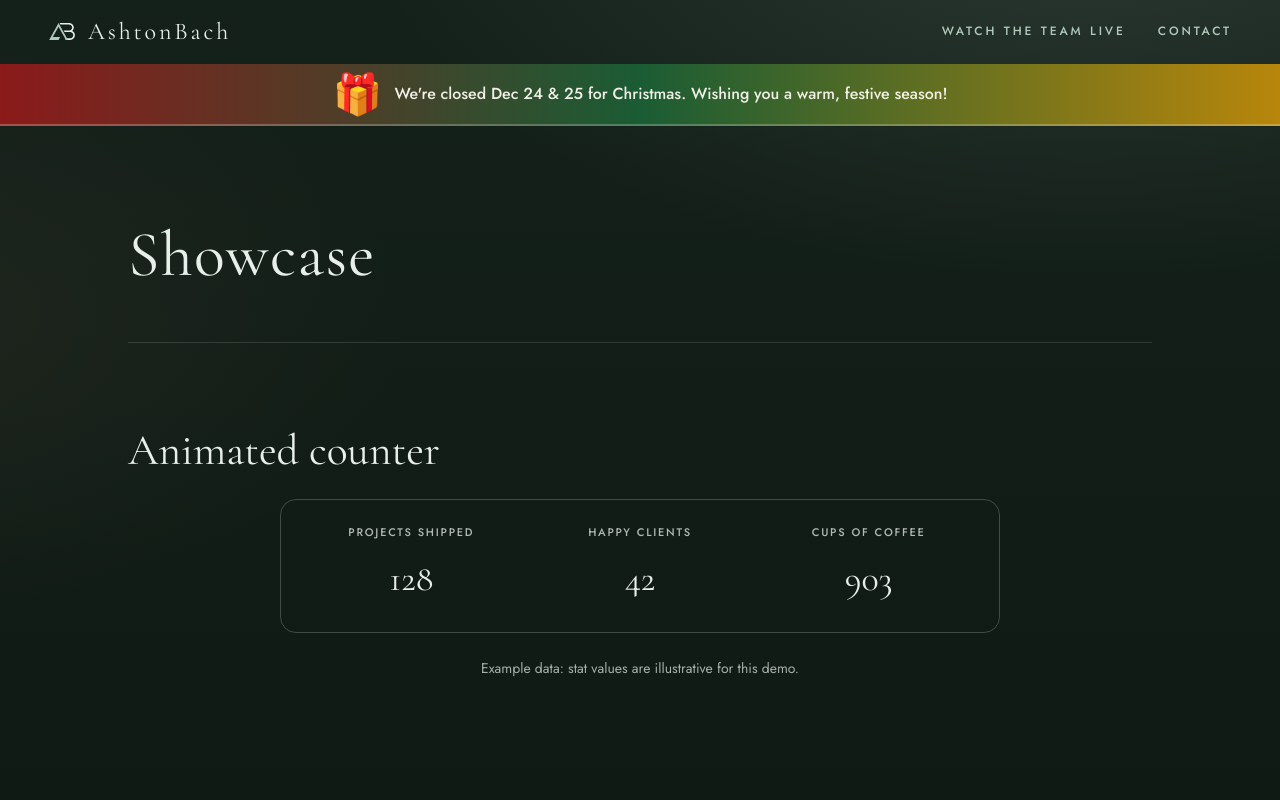
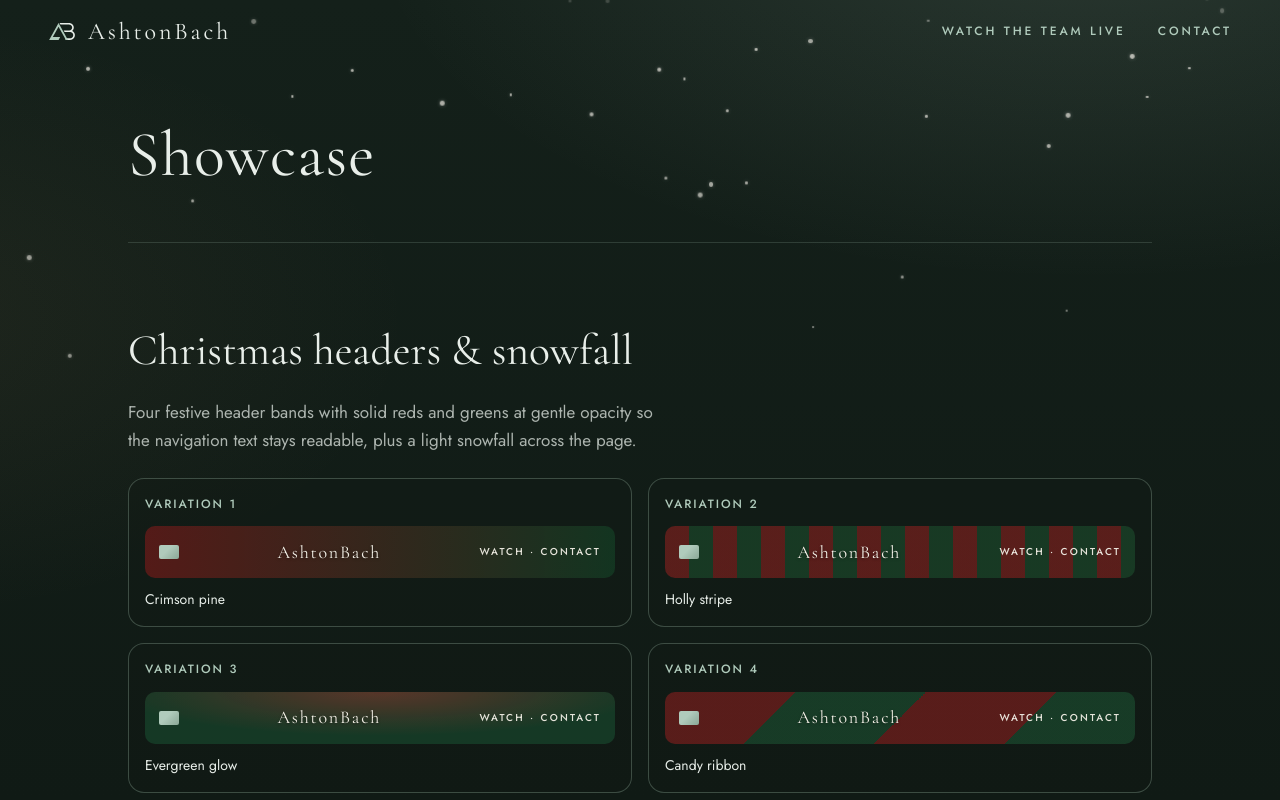
Before and after one commit to ashtonbach/agent-showcase, a Next.js app: page / in a window 1280 px wide. Shown: the top 800 px of the page. Built offline with nearby package versions, Linux system fonts and the light colour scheme.

Commit message:
Feature: merged by Rowan (AI reviewer) after REVIEW: APPROVE c71abca (#sc/custom-1792301756-tn38xc)
Merged by Rowan (AI reviewer) after REVIEW: APPROVE c71abca and kit-gate PASS (via merge_confirm).

```diff
--- a/app/lab/current.json
+++ b/app/lab/current.json
@@ -1 +1 @@
-{"slug":"custom-1792300265"}
+{"slug":"custom-1792301756"}
--- a/app/lab/custom-1792300265/index.tsx
+++ /dev/null
@@ -1,75 +0,0 @@
-"use client";
-import { useEffect, useRef, useState } from "react";
-const ICONS = ["🎄", "⭐", "🎁", "❄️"];
-const STATS = [
-  { label: "Projects shipped", value: 128 },
-  { label: "Happy clients", value: 42 },
-  { label: "Cups of coffee", value: 903 },
-];
-const css = `
-.lab-xmas-banner{position:fixed;top:var(--header-h);left:0;right:0;z-index:19;max-height:100px;display:flex;align-items:center;justify-content:center;gap:12px;padding:10px 20px;box-sizing:border-box;background:linear-gradient(90deg,#8b1a1a,#1a5c34 50%,#b8860b);border-bottom:2px solid rgba(242,239,230,.25);color:#f2efe6;font-family:var(--sans);font-size:clamp(13px,2.8vw,16px);font-weight:500;text-align:center;line-height:1.35}
-.lab-xmas-graphic{font-size:clamp(28px,6vw,40px);line-height:1;flex-shrink:0}
-.lab-xmas-msg{max-width:52rem;margin:0}
-body:has([data-lab="custom-1792300265"]) .page-stack{padding-top:min(100px,18vw)}
-.lab-wrap{width:min(720px,100%);margin:8px auto 56px}
-.lab-card{border:1px solid rgba(176,203,188,.28);border-radius:16px;padding:24px}
-.lab-stats{display:grid;grid-template-columns:repeat(3,1fr);gap:16px;margin:0}
-@media(max-width:640px){.lab-stats{grid-template-columns:1fr}}
-.lab-stat{text-align:center}
-.lab-stat-label{font-family:var(--sans);font-size:11px;font-weight:500;letter-spacing:.16em;text-transform:uppercase;color:rgba(232,238,233,.75);margin:0 0 8px}
-.lab-stat-num{font-family:var(--serif);font-size:clamp(28px,5vw,36px);color:var(--mist);margin:0}
-.lab-note{margin:24px 0 0;font-size:14px;color:rgba(232,238,233,.7);text-align:center}`;
-export default function Lab() {
-  const [icon, setIcon] = useState(ICONS[0]);
-  const [counts, setCounts] = useState(() => STATS.map(() => 0));
-  const root = useRef<HTMLElement>(null);
-  const done = useRef(false);
-  useEffect(() => {
-    setIcon(ICONS[Math.floor(Math.random() * ICONS.length)]);
-  }, []);
-  useEffect(() => {
-    const el = root.current;
-    if (!el) return;
-    if (window.matchMedia("(prefers-reduced-motion: reduce)").matches) {
-      setCounts(STATS.map((s) => s.value));
-      return;
-    }
-    const obs = new IntersectionObserver(([e]) => {
-      if (!e?.isIntersecting || done.current) return;
-      done.current = true;
-      const t0 = performance.now();
-      const run = (t: number) => {
-        const p = Math.min(1, (t - t0) / 1400);
-        const ease = 1 - (1 - p) ** 3;
-        setCounts(STATS.map((s) => Math.round(s.value * ease)));
-        if (p < 1) requestAnimationFrame(run);
-      };
-      requestAnimationFrame(run);
-    }, { threshold: 0.25 });
-    obs.observe(el);
-    return () => obs.disconnect();
-  }, []);
-  return (
-    <section ref={root} data-lab="custom-1792300265" aria-labelledby="lab-custom-h2">
-      <style>{css}</style>
-      <h2 id="lab-custom-h2">Animated counter</h2>
-      <div className="lab-xmas-banner" role="region" aria-label="Christmas holiday notice">
-        <span className="lab-xmas-graphic" aria-hidden="true">{icon}</span>
-        <p className="lab-xmas-msg">We&apos;re closed Dec 24 &amp; 25 for Christmas. Wishing you a warm, festive season!</p>
-      </div>
-      <div className="lab-wrap">
-        <div className="lab-card">
-          <div className="lab-stats">
-            {STATS.map((s, i) => (
-              <div className="lab-stat" key={s.label}>
-                <p className="lab-stat-label">{s.label}</p>
-                <p className="lab-stat-num">{counts[i]}</p>
-              </div>
-            ))}
-          </div>
-        </div>
-        <p className="lab-note">Example data: stat values are illustrative for this demo.</p>
-      </div>
-    </section>
-  );
-}
--- /dev/null
+++ b/app/lab/custom-1792301756/index.tsx
@@ -0,0 +1,119 @@
+"use client";
+
+import { useEffect, useState, type CSSProperties } from "react";
+
+type Flake = { id: number; left: number; delay: number; dur: number; size: number; drift: number };
+
+const HEADERS = [
+  { label: "Crimson pine", bg: "linear-gradient(90deg, rgba(139,26,26,0.55) 0%, rgba(22,78,44,0.5) 100%)" },
+  { label: "Holly stripe", bg: "repeating-linear-gradient(90deg, rgba(178,34,34,0.45) 0 24px, rgba(34,100,56,0.42) 24px 48px)" },
+  { label: "Evergreen glow", bg: "radial-gradient(ellipse 80% 120% at 50% 0%, rgba(196,48,48,0.38), transparent 70%), rgba(28,92,58,0.48)" },
+  { label: "Candy ribbon", bg: "linear-gradient(135deg, rgba(160,32,32,0.5) 25%, rgba(32,96,58,0.48) 25% 50%, rgba(160,32,32,0.5) 50% 75%, rgba(32,96,58,0.48) 75%)" },
+];
+
+const FLAKE_COUNT = 48;
+
+export default function Lab() {
+  const [flakes, setFlakes] = useState<Flake[]>([]);
+
+  useEffect(() => {
+    const next: Flake[] = [];
+    for (let i = 0; i < FLAKE_COUNT; i++) {
+      next.push({
+        id: i,
+        left: Math.random() * 100,
+        delay: Math.random() * 8,
+        dur: 9 + Math.random() * 14,
+        size: 2 + Math.random() * 3,
+        drift: -30 + Math.random() * 60,
+      });
+    }
+    setFlakes(next);
+  }, []);
+
+  return (
+    <section data-lab="custom-1792301756" aria-labelledby="lab-xmas-h2">
+      <h2 id="lab-xmas-h2">Christmas headers &amp; snowfall</h2>
+      <div className="lab-snow" aria-hidden="true">
+        {flakes.map((f) => (
+          <span
+            key={f.id}
+            className="lab-snowflake"
+            style={
+              {
+                left: `${f.left}%`,
+                animationDelay: `${f.delay}s`,
+                animationDuration: `${f.dur}s`,
+                width: `${f.size}px`,
+                height: `${f.size}px`,
+                "--lab-drift": `${f.drift}px`,
+              } as CSSProperties
+            }
+          />
+        ))}
+      </div>
+      <p className="lab-lead">
+        Four festive header bands with solid reds and greens at gentle opacity so the navigation text stays readable, plus a light snowfall across the page.
+      </p>
+      <div className="lab-grid">
+        {HEADERS.map((h, i) => (
+          <article key={i} className="lab-card">
+            <p className="lab-tag">Variation {i + 1}</p>
+            <div className="lab-xmas-bar" style={{ background: h.bg }}>
+              <span className="lab-bar-mark" aria-hidden="true" />
+              <span className="lab-bar-brand">AshtonBach</span>
+              <span className="lab-bar-nav label">Watch · Contact</span>
+            </div>
+            <p className="lab-caption">{h.label}</p>
+          </article>
+        ))}
+      </div>
+      <style>{`
+        .lab-snow { position: fixed; inset: 0; pointer-events: none; z-index: 15; overflow: hidden; }
+        .lab-snowflake {
+          position: absolute; top: -8px; border-radius: 50%;
+          background: rgba(242, 239, 230, 0.85);
+          box-shadow: 0 0 4px rgba(255,255,255,0.35);
+          animation: lab-fall linear infinite;
+          opacity: 0.75;
+        }
+        @keyframes lab-fall {
+          0% { transform: translate3d(0, -10px, 0); opacity: 0; }
+          8% { opacity: 0.85; }
+          100% { transform: translate3d(var(--lab-drift), 100vh, 0); opacity: 0.35; }
+        }
+        @media (prefers-reduced-motion: reduce) {
+          .lab-snowflake { animation: none; opacity: 0.4; }
+        }
+        [data-lab="custom-1792301756"] { position: relative; z-index: 1; max-width: min(960px, 100%); margin: 8px auto 56px; }
+        .lab-lead { color: var(--muted); max-width: 52ch; margin-bottom: 24px; }
+        .lab-grid { display: grid; grid-template-columns: repeat(2, minmax(0, 1fr)); gap: 16px; }
+        @media (max-width: 640px) { .lab-grid { grid-template-columns: 1fr; } }
+        .lab-card {
+          border: 1px solid rgba(176, 203, 188, 0.28); border-radius: 16px; padding: 16px;
+          background: rgba(18, 26, 22, 0.35);
+        }
+        .lab-tag {
+          font-family: var(--sans); font-size: 12px; font-weight: 500;
+          letter-spacing: 0.16em; text-transform: uppercase; color: var(--sage); margin-bottom: 12px;
+        }
+        .lab-xmas-bar {
+          display: flex; align-items: center; justify-content: space-between; gap: 8px;
+          min-height: 52px; padding: 10px 14px; border-radius: 10px;
+          color: #F2EFE6; font-family: var(--sans); font-size: 13px;
+        }
+        .lab-bar-mark {
+          width: 20px; height: 14px; border-radius: 2px;
+          background: linear-gradient(135deg, #B0CBBC 40%, #8aa896);
+          flex-shrink: 0;
+        }
+        .lab-bar-brand {
+          font-family: var(--serif); font-size: 18px; letter-spacing: 0.1em; flex: 1; text-align: center;
+          text-shadow: 0 1px 3px rgba(0,0,0,0.45);
+        }
+        .lab-bar-nav { font-size: 10px; color: #F2EFE6; opacity: 0.95; white-space: nowrap; }
+        .lab-caption { margin-top: 10px; font-size: 14px; color: var(--mist); }
+      `}</style>
+    </section>
+  );
+}
--- a/app/page.tsx
+++ b/app/page.tsx
@@ -1,4 +1,4 @@
-import Lab from "./lab/custom-1792300265";
+import Lab from "./lab/custom-1792301756";
 import { readDemoKey, demoTitle } from "./demo-name";
 const demoKey = readDemoKey();
 const demoName = demoTitle();
```
